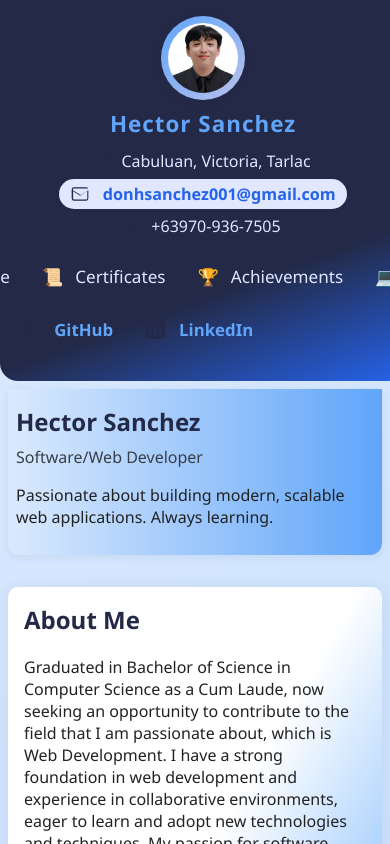
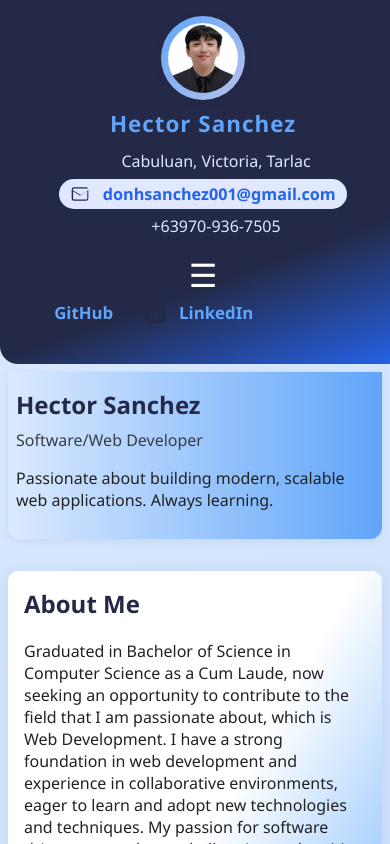
Before and after one commit to DonH001/portfolio, a React (Create React App) app: page /#/ in a window 390 px wide. Shown: the top 844 px of the page. Built offline with nearby package versions, Linux system fonts and the light colour scheme.

Commit message:
links to profile

```diff
--- a/src/components/Sidebar.tsx
+++ b/src/components/Sidebar.tsx
@@ -1,4 +1,4 @@
-import React from "react";
+import React, { useState } from "react";
 import profilePic from "../assets/profile.png";
 import {
   EmailIcon,
@@ -18,7 +18,10 @@ const LanguageIcon = () => <span role="img" aria-label="languages">💻</span>;
 const ProjectIcon = () => <span role="img" aria-label="projects">🛠️</span>;
 const ContactIcon = () => <span role="img" aria-label="contact">✉️</span>;
 
-const Sidebar: React.FC = () => (
+const Sidebar: React.FC = () => {
+  const [open, setOpen] = useState(false);
+
+  return (
     <aside className="sidebar">
       <div className="profile">
         <img
@@ -38,32 +41,40 @@ const Sidebar: React.FC = () => (
         <p>
           <PhoneIcon /> +63970-936-7505
         </p>
+        {/* Hamburger toggle for mobile */}
+        <button
+          className="sidebar-toggle"
+          aria-label="Toggle menu"
+          onClick={() => setOpen((v) => !v)}
+        >
+          <span className="sidebar-toggle-icon">&#9776;</span>
+        </button>
       </div>
       <nav>
-      <ul className="sidebar-menu">
+        <ul className={`sidebar-menu${open ? " open" : ""}`}>
           <li>
-          <a href="/portfolio/"><AboutIcon /> About Me</a>
+            <a href="#about" onClick={() => setOpen(false)}><AboutIcon /> About Me</a>
           </li>
           <li>
-          <a href="/portfolio/"><EducationIcon /> Education</a>
+            <a href="#education" onClick={() => setOpen(false)}><EducationIcon /> Education</a>
           </li>
           <li>
-          <a href="/portfolio/"><ExperienceIcon /> Experience</a>
+            <a href="#experience" onClick={() => setOpen(false)}><ExperienceIcon /> Experience</a>
           </li>
           <li>
-          <a href="/portfolio/"><CertificateIcon /> Certificates</a>
+            <a href="#certificates" onClick={() => setOpen(false)}><CertificateIcon /> Certificates</a>
           </li>
           <li>
-          <a href="/portfolio/"><AchievementIcon /> Achievements</a>
+            <a href="#achievements" onClick={() => setOpen(false)}><AchievementIcon /> Achievements</a>
           </li>
           <li>
-          <a href="/portfolio/"><LanguageIcon /> Programming Languages</a>
+            <a href="#languages" onClick={() => setOpen(false)}><LanguageIcon /> Programming Languages</a>
           </li>
           <li>
-          <a href="/portfolio/"><ProjectIcon /> Projects</a>
+            <a href="#projects" onClick={() => setOpen(false)}><ProjectIcon /> Projects</a>
           </li>
           <li>
-          <a href="/portfolio/"><ContactIcon /> Contact</a>
+            <a href="#contact" onClick={() => setOpen(false)}><ContactIcon /> Contact</a>
           </li>
         </ul>
       </nav>
@@ -85,7 +96,6 @@ const Sidebar: React.FC = () => (
       </div>
     </aside>
   );
+};
 
 export default Sidebar;
-
-<section id="about">...</section>
--- a/src/styles/main.css
+++ b/src/styles/main.css
@@ -193,6 +193,38 @@ body {
     flex-direction: row;
     gap: 0.5rem;
     margin-top: 0;
+  }
+}
+
+/* Add to main.css for sidebar mobile toggle */
+.sidebar-toggle {
+  display: none;
+  background: none;
+  border: none;
+  color: #fff;
+  font-size: 2rem;
+  cursor: pointer;
+  margin-top: 1rem;
+}
+
+@media (max-width: 900px) {
+  .sidebar-toggle {
+    display: block;
+  }
+  .sidebar-menu {
+    display: none;
+    flex-direction: column;
+    width: 100%;
+    background: linear-gradient(160deg, #232946 70%, #2563eb 100%);
+    position: absolute;
+    top: 100px;
+    left: 0;
+    z-index: 1001;
+    border-radius: 0 0 12px 12px;
+    box-shadow: 0 4px 16px rgba(35, 41, 70, 0.13);
+  }
+  .sidebar-menu.open {
+    display: flex;
   }
 }
 
```
Lines whose indentation alone changed are shown as unchanged.
